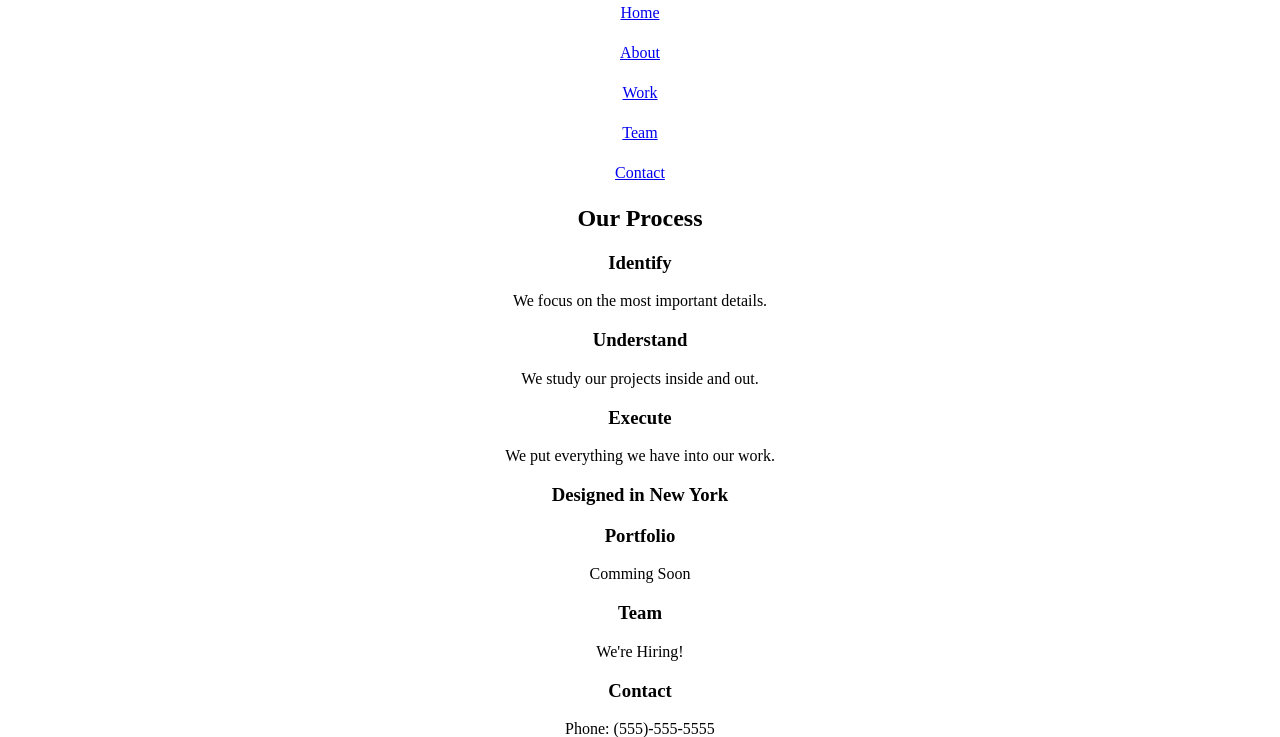
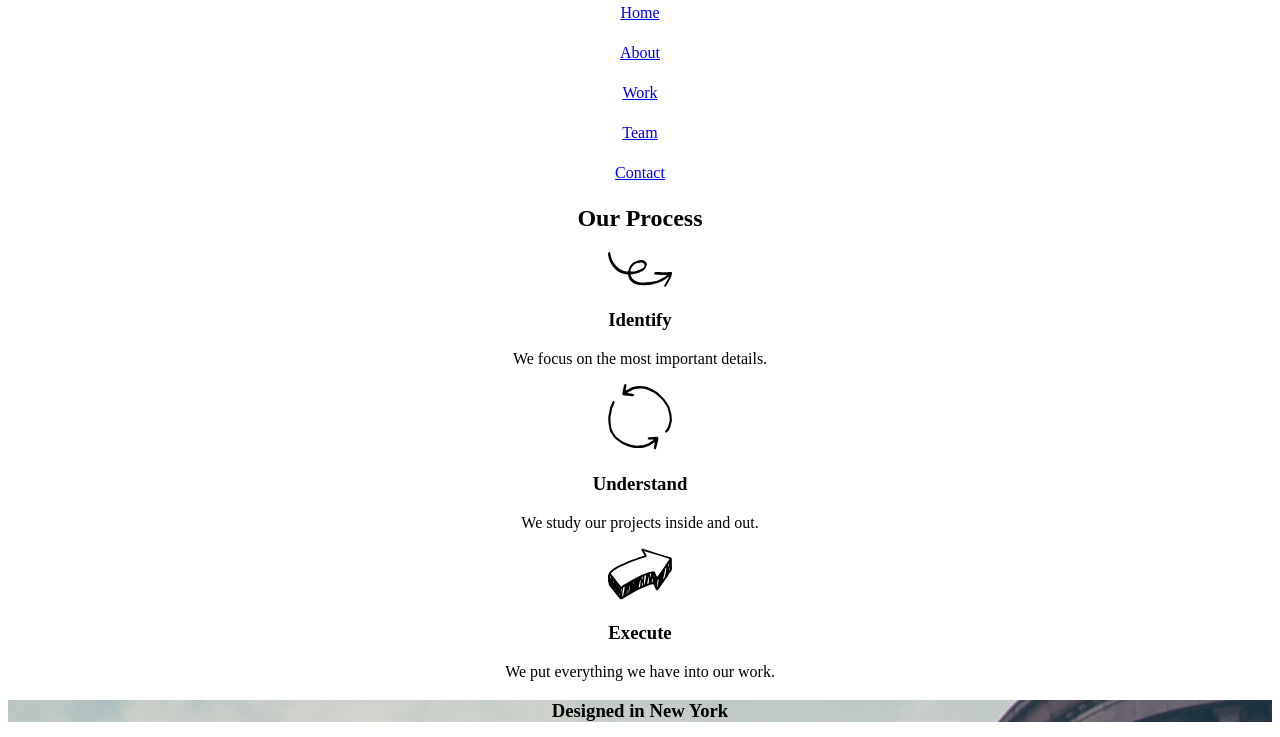
Before and after one commit to BradleyBr/broadway, a plain HTML site: page index.html in a window 1280 px wide. Shown: the part 79-816 px from the top of the page. Drawn offline with Linux system fonts and the light colour scheme.

Commit message:
added images and background

```diff
--- a/index.html
+++ b/index.html
@@ -6,7 +6,7 @@
     <link href="./resources/css/style.css" type="text/css" rel="stylesheet">
   </head>
   <body>
-    <h1 id="home">Broadway Design</h1>
+    <h1 id="home" class="broadimg">Broadway Design</h1>
     <div class="index">
       <p><a href=#home>Home</a></p>
       <p><a href=#process>About</a></p>
@@ -16,17 +16,17 @@
     </div>
     <main>
       <h2 id="process">Our Process</h2>
-      <!--img -->
+      <p><img src="resources/images/identify.svg"></p>
       <h3>Identify</h3>
       <p>We focus on the most important details.</p>
-      <!--img -->
+      <p><img src="resources/images/understand.svg"></p>
       <h3>Understand</h3>
       <p>We study our projects inside and out.</p>
-      <!--img -->
+      <p><img src="resources/images/execute.svg"></p>
       <h3>Execute</h3>
       <p>We put everything we have into our work.</p>
     </main>
-    <h3>Designed in New York</h3>
+    <h3 class="broadimg">Designed in New York</h3>
     <h3 id="work">Portfolio</h3>
     <p>Comming Soon</p>
     <h3 id="team">Team</h3>
--- a/resources/css/style.css
+++ b/resources/css/style.css
@@ -6,7 +6,7 @@ html {
   text-align: center;
 }
 
-h1 {
+.broadimg {
   background-image: url("../images/the-flatiron-building.png");
 
 }
```
